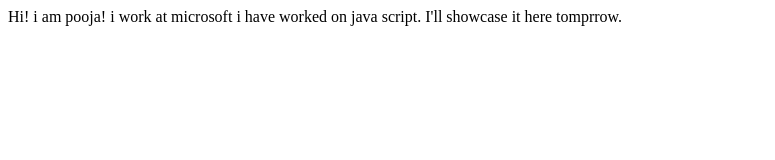
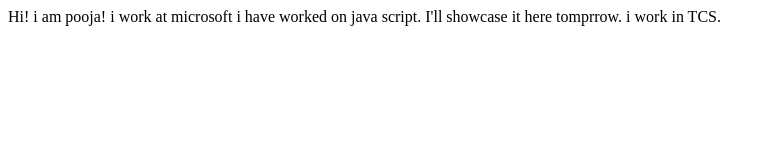
Before and after one commit to poojaptdr/puja-patidar, a plain HTML site: page index.html in a window 1280 px wide. Shown: the whole page, without its empty margins (0-775 px from the left). Drawn offline with Linux system fonts and the light colour scheme.

Commit message:
fix intantive

```diff
--- a/index.html
+++ b/index.html
@@ -11,6 +11,6 @@
     i work at microsoft
 
     i have worked on java script. I'll showcase it here tomprrow.
-
+    i work in TCS.
 </body>
 </html>
```
